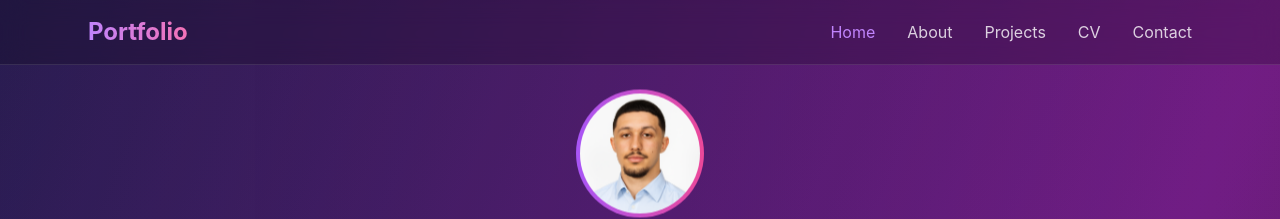
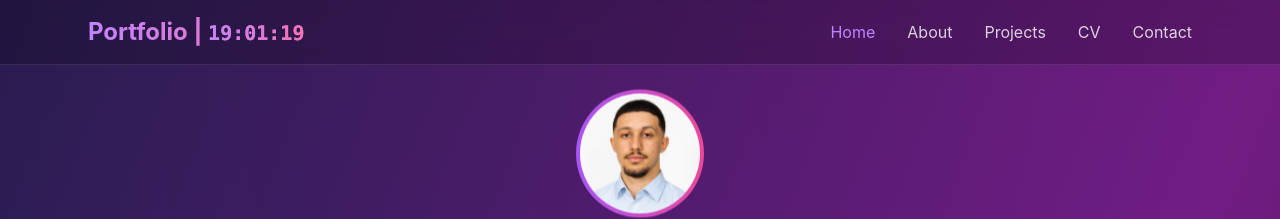
Before and after one commit to JamelRabla/Portfolio, a React (Vite) app: page / in a window 1280 px wide. Shown: the top 219 px of the page. Built offline with nearby package versions, Linux system fonts and the light colour scheme; the HTML template or start-up script is replaced by a standard one.

Commit message:
add clock

```diff
--- /dev/null
+++ b/src/components/Clock.jsx
@@ -0,0 +1,19 @@
+import { useState, useEffect } from 'react';
+
+export default function Clock() {
+  const [time, setTime] = useState(new Date());
+
+  useEffect(() => {
+    const timer = setInterval(() => {
+      setTime(new Date());
+    }, 1000);
+
+    return () => clearInterval(timer);
+  }, []);
+
+  return (
+    <span className="text-xl font-mono bg-gradient-to-r from-purple-400 to-pink-400 bg-clip-text text-transparent">
+      {time.toLocaleTimeString('fr-FR')}
+    </span>
+  );
+}
--- a/src/components/Portfolio.jsx
+++ b/src/components/Portfolio.jsx
@@ -1,4 +1,5 @@
 import React, { useState, useEffect } from 'react';
+import Clock from './Clock.jsx';
 import { ChevronDown, Github, Linkedin, Mail, ExternalLink, Code, Palette, Zap, ArrowLeft } from 'lucide-react';
 import profileImg from '../assets/profile.webp';
 import chattyImg from '../assets/chatty.webp';
@@ -127,7 +128,6 @@ const Portfolio = () => {
 
   const closeProject = () => {
     setSelectedProject(null);
-    setCurrentView('projects');
     setTimeout(() => {
       document.getElementById('projects')?.scrollIntoView({ behavior: 'smooth' });
       setActiveSection('projects');
@@ -255,7 +255,7 @@ const Portfolio = () => {
         <div className="max-w-6xl mx-auto px-6 py-4">
           <div className="flex justify-between items-center">
             <div className="text-2xl font-bold bg-gradient-to-r from-purple-400 to-pink-400 bg-clip-text text-transparent">
-              Portfolio
+              Portfolio | <Clock />
             </div>
             <div className="hidden md:flex space-x-8">
               {['home', 'about', 'projects', 'CV', 'contact'].map((section) => (
```
